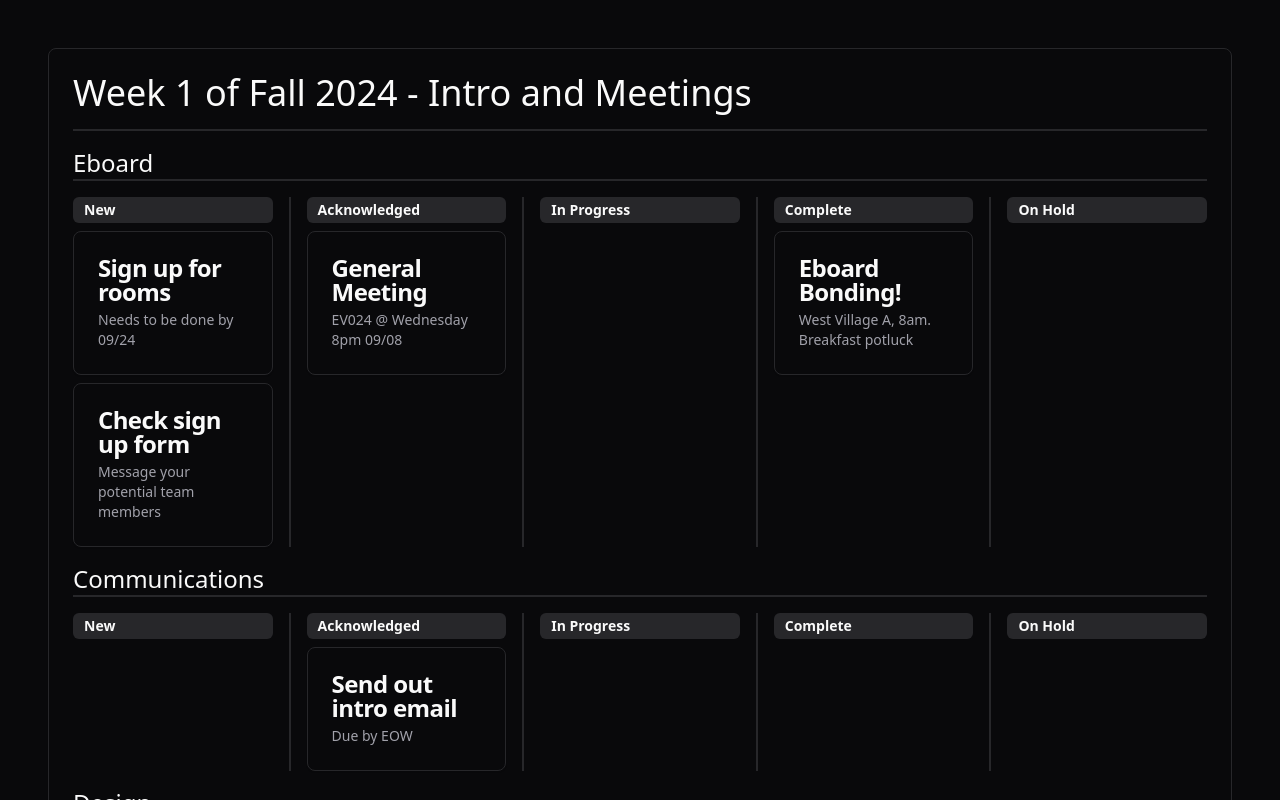
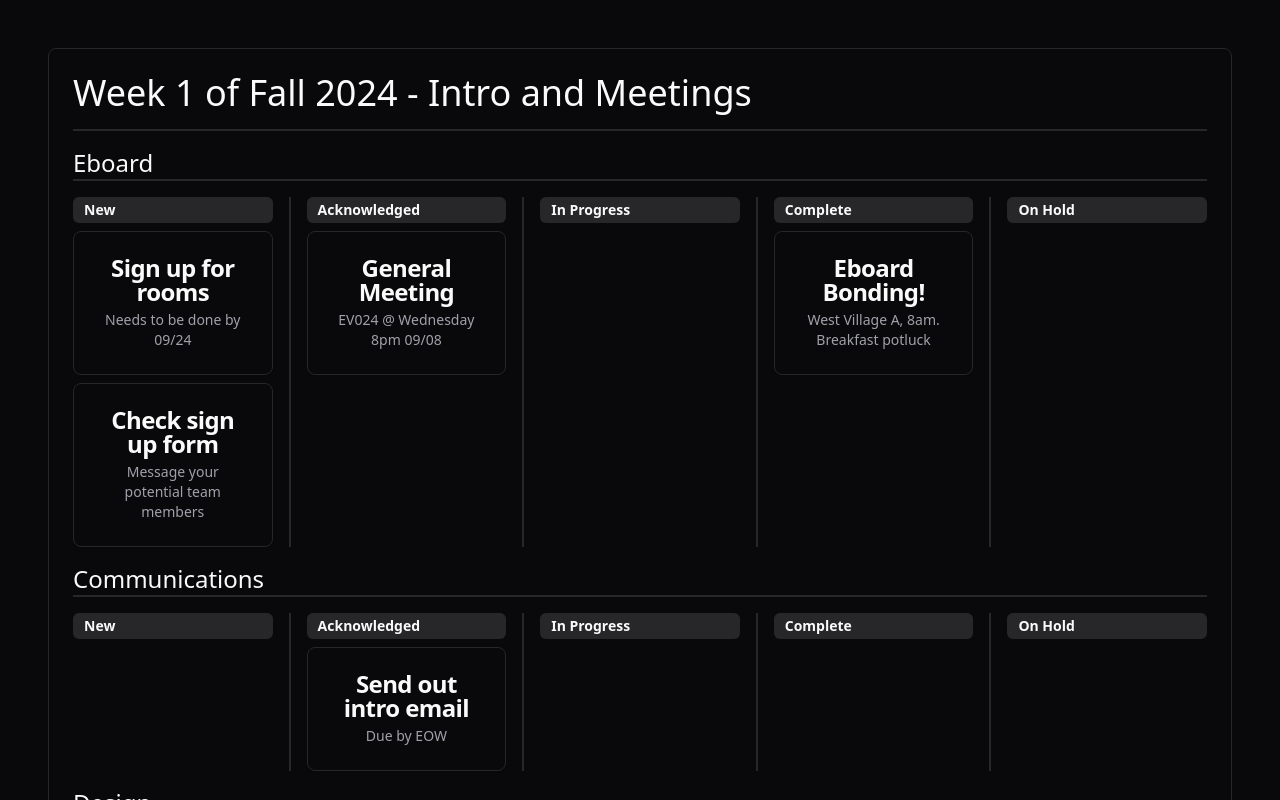
Before and after one commit to ethanszeto/eboard, a Next.js app in the folder frontend/: page / in a window 1280 px wide. Shown: the top 800 px of the page. Built offline with nearby package versions, Linux system fonts and the light colour scheme.

Commit message:
Update Task.tsx

```diff
--- a/frontend/components/Task/Task.tsx
+++ b/frontend/components/Task/Task.tsx
@@ -1,5 +1,7 @@
 import { useDraggable } from "@dnd-kit/core";
 import TaskCard from "./TaskCard";
+import TaskDialogue from "./TaskDialogue";
+import { Dialog, DialogContent, DialogTrigger } from "@shadcn/dialog";
 import { TaskFields } from "@components/types";
 
 export function Task(props: TaskFields) {
@@ -14,8 +16,15 @@ export function Task(props: TaskFields) {
   };
 
   return (
-    <div ref={setNodeRef} style={style} {...attributes} {...listeners}>
-      <TaskCard {...props} />
-    </div>
+    <Dialog>
+      <DialogTrigger>
+        <div ref={setNodeRef} style={style} {...attributes} {...listeners}>
+          <TaskCard {...props} />
+        </div>
+      </DialogTrigger>
+      <DialogContent className="p-6 h-[75vh]">
+        <TaskDialogue headline={props.headline} description={props.description} status={props.status} team={props.team} />
+      </DialogContent>
+    </Dialog>
   );
 }
```
